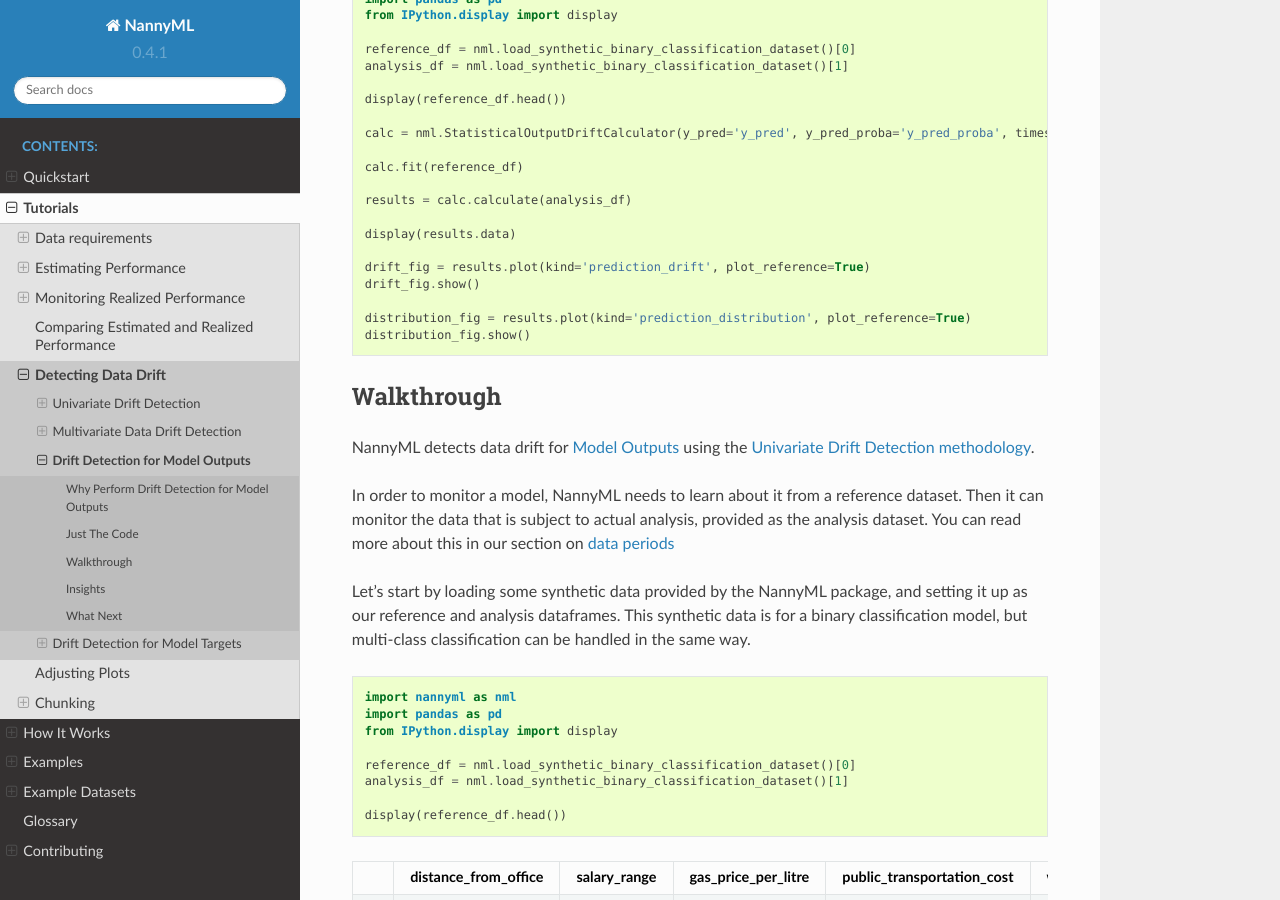
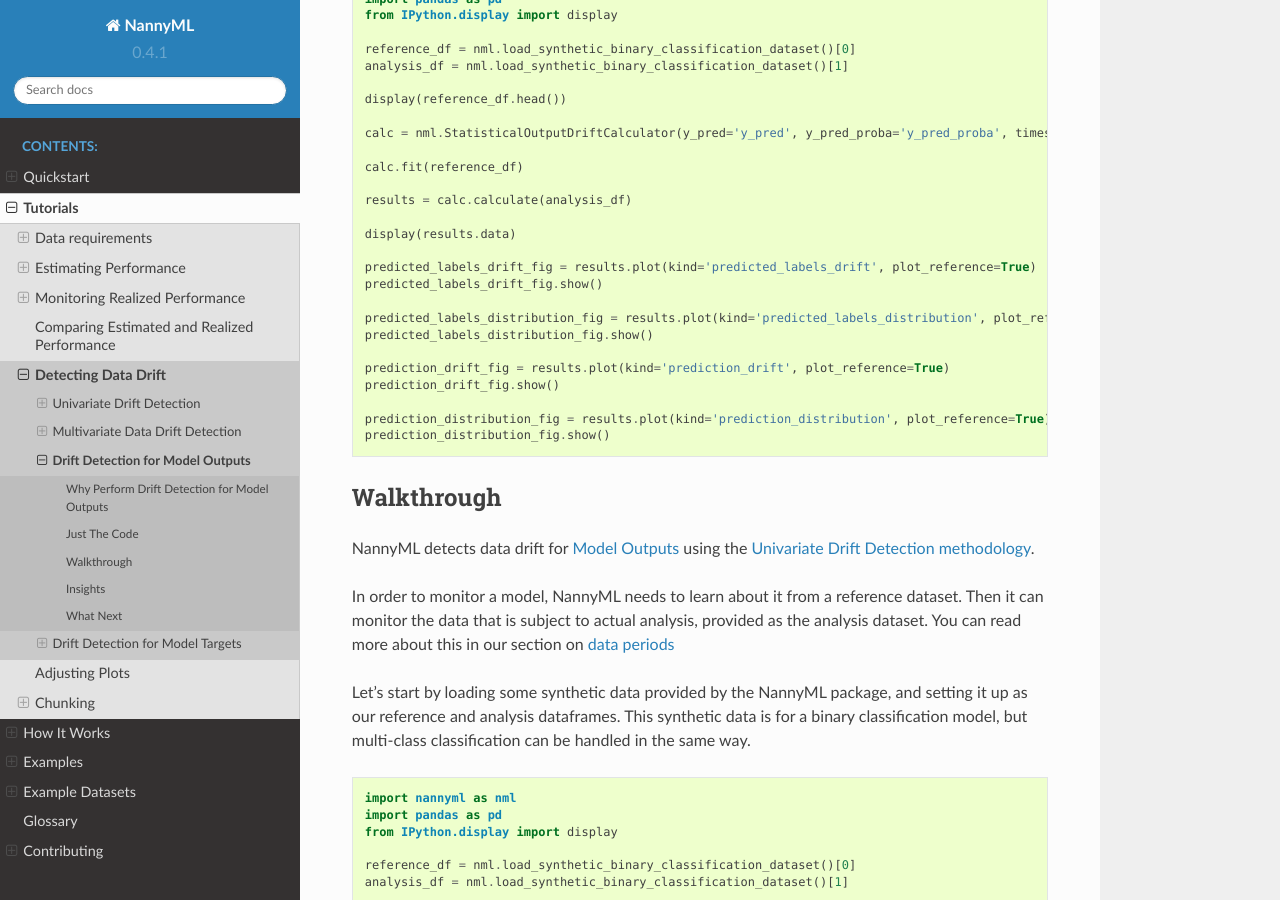
Before and after one commit to NannyML/nannyml, a Sphinx documentation site: the page built from docs/tutorials/detecting_data_drift/drift_detection_for_model_outputs.rst, in a window 1280 px wide and 900 px high, scrolled down 431 px. Built offline with Sphinx 7.4.7 and the Read the Docs theme 2.0.0, drawn with Linux system fonts in a browser that asks for light colours; pages that are not in the unit, such as notebooks, are missing from menus.

Commit message:
Update model output drift docs after plotting kind update

```diff
--- a/docs/tutorials/detecting_data_drift/drift_detection_for_model_outputs.rst
+++ b/docs/tutorials/detecting_data_drift/drift_detection_for_model_outputs.rst
@@ -36,12 +36,17 @@
 
     display(results.data)
 
-    drift_fig = results.plot(kind='prediction_drift', plot_reference=True)
-    drift_fig.show()
+    predicted_labels_drift_fig = results.plot(kind='predicted_labels_drift', plot_reference=True)
+    predicted_labels_drift_fig.show()
 
-    distribution_fig = results.plot(kind='prediction_distribution', plot_reference=True)
-    distribution_fig.show()
+    predicted_labels_distribution_fig = results.plot(kind='predicted_labels_distribution', plot_reference=True)
+    predicted_labels_distribution_fig.show()
 
+    prediction_drift_fig = results.plot(kind='prediction_drift', plot_reference=True)
+    prediction_drift_fig.show()
+
+    prediction_distribution_fig = results.plot(kind='prediction_distribution', plot_reference=True)
+    prediction_distribution_fig.show()
 
 Walkthrough
 ------------------------------------------------
```
